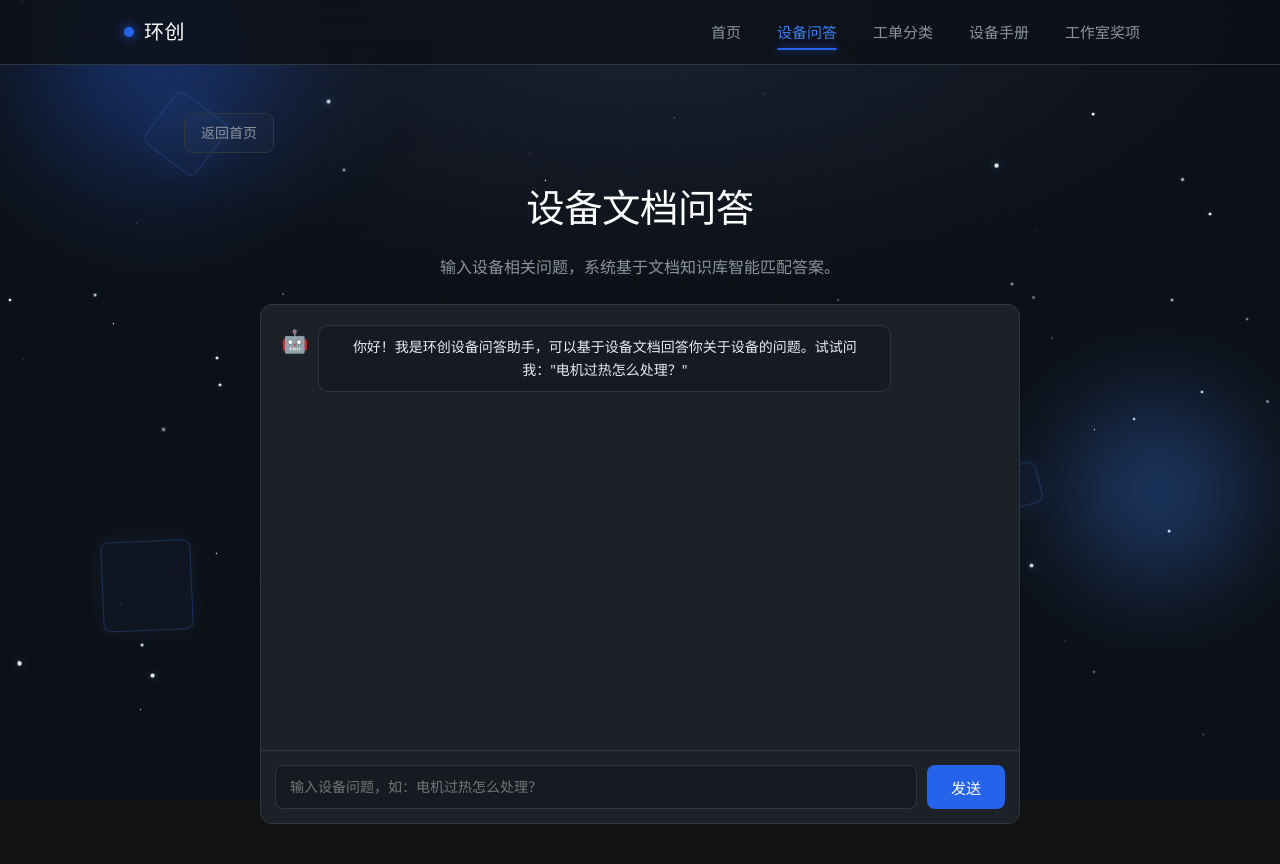
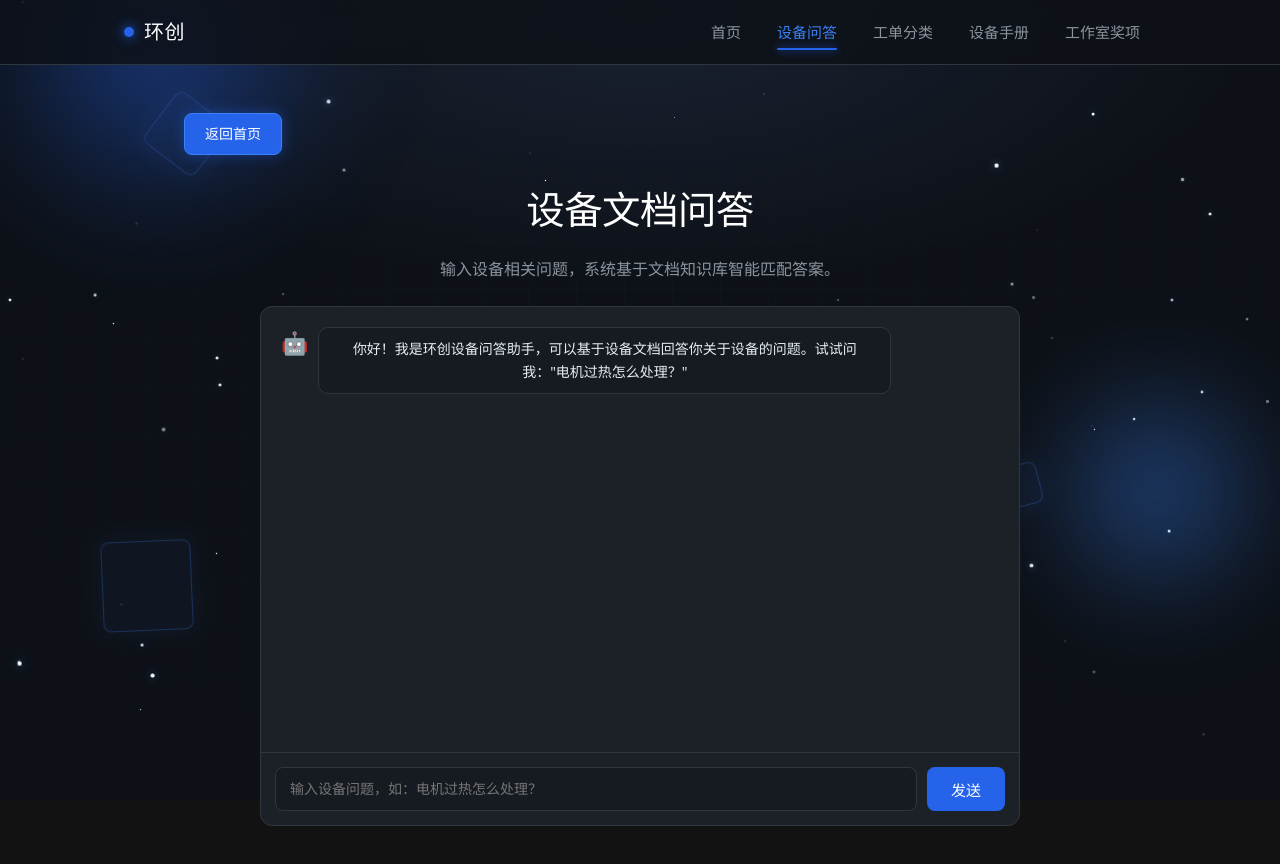
Before and after one commit to Crisp-code/huanchuang-device-platform, a Vue app: page /qa in a window 1280 px wide. Shown: the top 864 px of the page. Built offline with nearby package versions, Linux system fonts and the light colour scheme.

Commit message:
style: 返回首页按钮改为醒目蓝色实心样式

```diff
--- a/src/components/BackHome.vue
+++ b/src/components/BackHome.vue
@@ -10,21 +10,21 @@
   display: flex;
   width: fit-content;
   align-items: center;
-  gap: 8px;
   margin-bottom: 24px;
-  padding: 8px 16px;
+  padding: 9px 20px;
   font-size: 14px;
-  color: var(--text-muted);
-  border: 1px solid var(--border);
+  font-weight: 600;
+  color: #fff;
+  border: 1px solid var(--blue-light);
   border-radius: 8px;
-  background: rgba(255, 255, 255, 0.02);
-  transition: color 0.2s, border-color 0.2s, background 0.2s, transform 0.2s;
+  background: var(--blue);
+  box-shadow: 0 0 14px var(--accent-glow);
+  transition: background 0.2s, box-shadow 0.2s, transform 0.2s;
 }
 
 .back-home:hover {
-  color: var(--blue-light);
-  border-color: var(--blue);
-  background: rgba(37, 99, 235, 0.1);
-  transform: translateX(-2px);
+  background: var(--blue-light);
+  box-shadow: 0 4px 20px var(--accent-glow);
+  transform: translateY(-1px);
 }
 </style>
```
